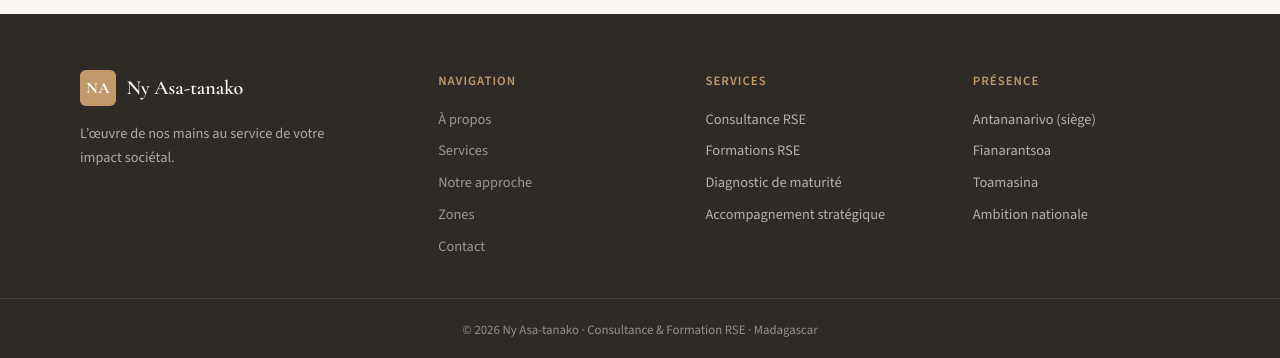
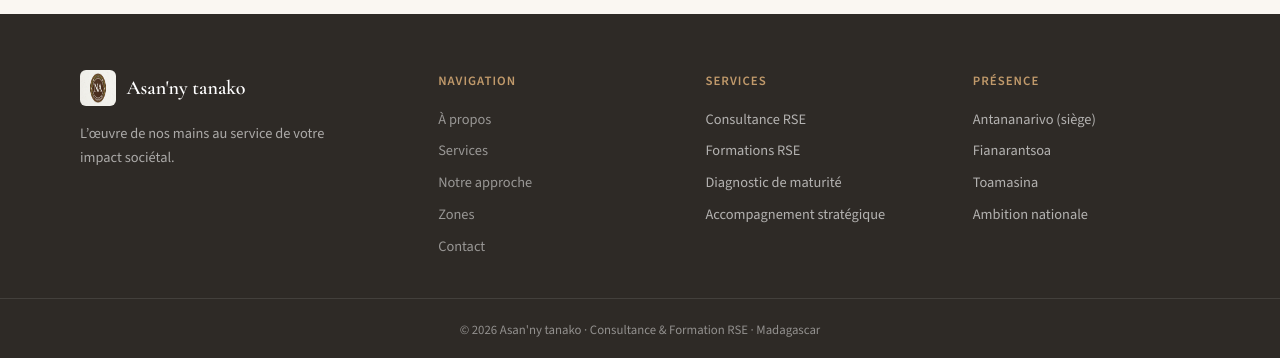
Before and after one commit to kratos6996/Projet-Final, a plain HTML site: page index.html in a window 1280 px wide. Shown: the part 4908-5266 px from the top of the page. Drawn offline with nearby package versions, Linux system fonts and the light colour scheme.

Commit message:
changement de logo

```diff
--- a/index.html
+++ b/index.html
@@ -502,8 +502,12 @@
       <div class="container footer__inner">
         <div class="footer__brand">
           <a href="#accueil" class="logo logo--footer">
-            <span class="logo__mark">NA</span>
-            <span class="logo__text">Ny Asa-tanako</span>
+            <img
+              class="logo__mark"
+              src="assets/nyasatanako.jfif"
+              alt="Logo Asan'ny tanako"
+            />
+            <span class="logo__text">Asan'ny tanako</span>
           </a>
           <p>L’œuvre de nos mains au service de votre impact sociétal.</p>
         </div>
@@ -538,7 +542,9 @@
       </div>
       <div class="footer__bottom">
         <div class="container">
-          <p>© 2026 Ny Asa-tanako · Consultance & Formation RSE · Madagascar</p>
+          <p>
+            © 2026 Asan'ny tanako · Consultance & Formation RSE · Madagascar
+          </p>
         </div>
       </div>
     </footer>
```
